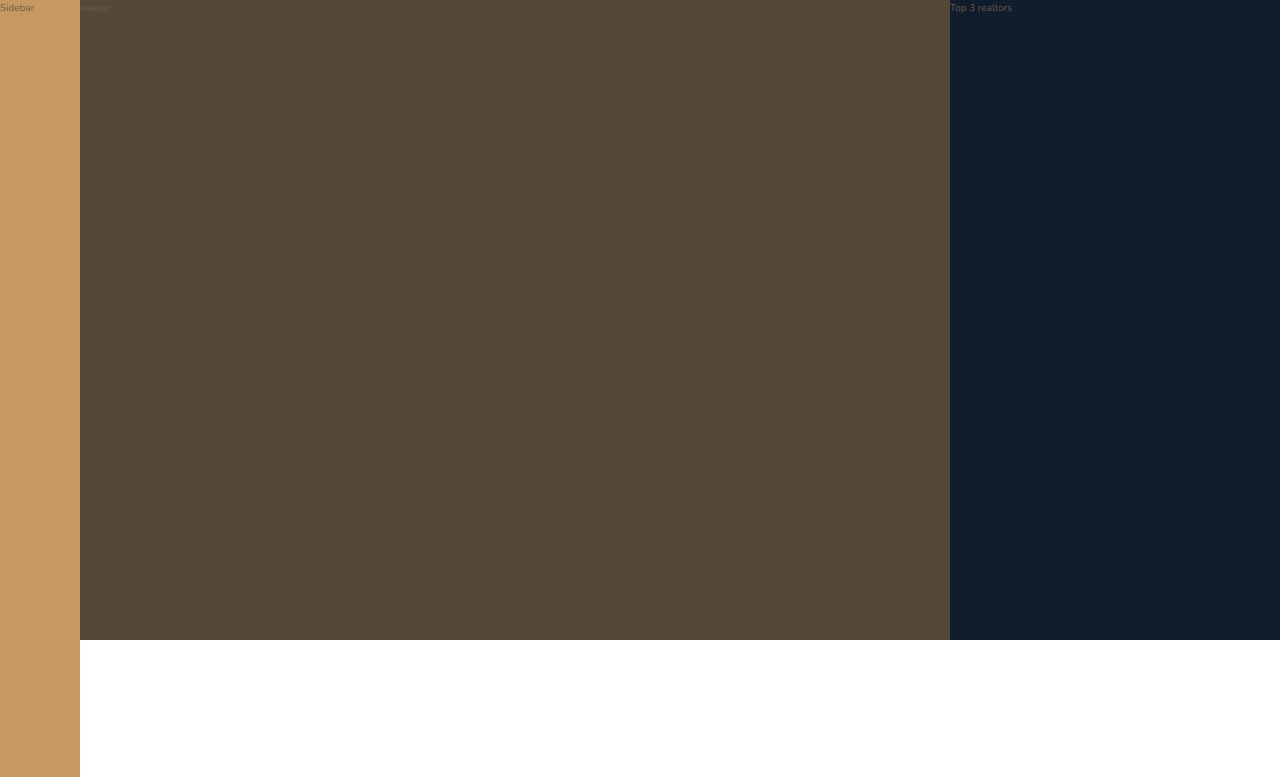
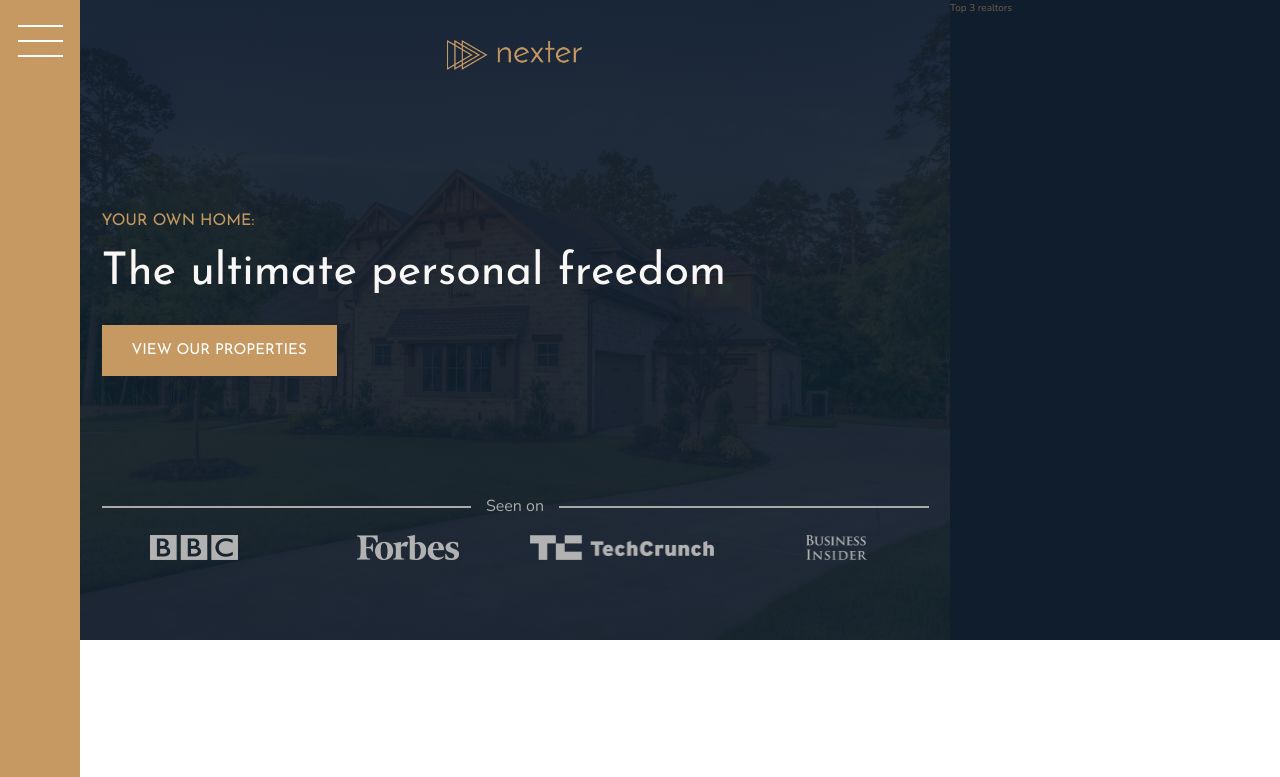
Before and after one commit to Muratozbk/Nexter-Project, a plain HTML site: page index.html in a window 1280 px wide. Shown: the top 777 px of the page. Drawn offline with nearby package versions, Linux system fonts and the light colour scheme.

Commit message:
header commit

```diff
--- a/index.html
+++ b/index.html
@@ -13,11 +13,21 @@
     </head>
    <body class="container">
        <div class="sidebar">
-        Sidebar
+        <button class="nav-btn"></button>
        </div>
 
        <header class="header">
-        header
+        <img src="img/logo.png" alt="logo" class="header__logo">
+        <h3 class="heading-3">Your own home:</h3>
+        <h1 class="heading-1">The ultimate personal freedom</h1>
+        <button class="btn header__btn">View our properties</button>
+        <div class="header__seenon-text">Seen on</div>
+        <div class="header__seenon-logos">
+          <img src="img/logo-bbc.png" alt="">
+          <img src="img/logo-forbes.png" alt="">
+          <img src="img/logo-techcrunch.png" alt="">
+          <img src="img/logo-bi.png" alt="">
+        </div>
        </header>
 
        <div class="realtors">
@@ -313,7 +323,17 @@
        </section>
 
        <footer class="footer">
-        Footer
+        <ul class="nav">
+          <li class="nav__item"><a href="#" class="nav__link">FIND YOUR DREAM HOME</a></li>
+          <li class="nav__item"><a href="#" class="nav__link">REQUEST PROPOSAL</a></li>
+          <li class="nav__item"><a href="#" class="nav__link">DOWNLOAD HOME PLANNER</a></li>
+          <li class="nav__item"><a href="#" class="nav__link">Contact us</a></li>
+          <li class="nav__item"><a href="#" class="nav__link">Submit your property</a></li>
+          <li class="nav__item"><a href="#" class="nav__link">Work with us</a></li>
+        </ul>
+        <p class="copyright">
+          © Copyright 2017 by Jonas Schmedtmann. Feel free to use this project for your own purposes. This does NOT apply if you plan to produce your own course or tutorials based on this project.
+        </p>
        </footer>
   </body>
 </html>
--- a/sass/_footer.scss
+++ b/sass/_footer.scss
@@ -1,4 +1,44 @@
 .footer {
    background-color: $color-secondary;
    grid-column: full-start / full-end;
+   padding: 8rem;
 }
+
+.nav {
+   list-style: none;
+   display: grid;
+   grid-template-columns: repeat(auto-fit, minmax(15rem, 1fr));
+   gap: 2rem;
+   align-items: center;
+
+   &__link:link,
+   &__link:visited {
+      text-decoration: none;
+      font-size: 1.4rem;
+      color: #fff;
+      font-family: $font-display;
+      text-transform: uppercase;
+      text-align: center;
+
+      padding: 1.5rem;
+      display: block;
+      transition: all .2s;
+   }
+
+
+   &__link:hover,
+   &__link:active {
+      background-color: rgba(#fff, .05);
+      transform: translateY(-3px);
+   }
+}
+
+.copyright {
+   font-size: 1.4rem;
+   color: $color-grey-light-2;
+   margin-top: 5rem;
+   text-align: center;
+   width: 70%;
+   margin-right: auto;
+   margin-left: auto;
+}
--- a/sass/_header.scss
+++ b/sass/_header.scss
@@ -1,4 +1,54 @@
 .header {
-    background-color: $color-grey-dark-1;
     grid-column:  full-start / col-end 6;
+    background-image: linear-gradient(rgba($color-secondary, .92),
+    rgba($color-secondary, .92)), url(/img/hero.jpeg);
+    background-size: cover;
+    background-position: center;
+    padding: 8rem;
+    padding-top: 4rem;
+
+    display: grid;
+    grid-template-rows: 1fr min-content 6rem 1fr;
+    grid-template-columns: max-content;
+    gap: 1.5rem;
+    justify-content: center;
+
+    &__logo {
+        height: 3rem;
+        justify-self: center;
+    }
+
+    &__btn {
+        align-self: start;
+        justify-self:start;
+    }
+
+    &__seenon-text {
+        display: grid;
+        grid-template-columns: 1fr max-content 1fr;
+        gap: 1.5rem;
+        align-items: center;
+
+        font-size: 1.6rem;
+        color: $color-grey-light-2;
+
+        &::before,
+        &::after {
+            content: "";
+            height: 2px;
+            display: block;
+            background-color: currentColor;
+        }
+    }
+
+    &__seenon-logos {
+        display: grid;
+        grid-template-columns: repeat(4, 1fr);
+        gap: 3rem;
+        justify-items: center;
+        img {
+            height: 2.5rem;
+            filter: brightness(70%);
+        }
+    }
 }
--- a/sass/_sidebar.scss
+++ b/sass/_sidebar.scss
@@ -2,4 +2,31 @@
     background-color: $color-primary;
     grid-column: sidebar-start / sidebar-end;
     grid-row: 1 / -1;
+    display: flex;
+    justify-content: center;
 }
+
+.nav-btn {
+    border: none;
+    border-radius: 0;
+    margin-top: 4rem;
+
+    background-color: #fff;
+    height: 2px;
+    width: 4.5rem;
+
+    &::before,
+    &::after  {
+        background-color: #fff;
+        width: 4.5rem;
+        height: 2px;
+        content: "";
+        display: block;
+        transform: translateY(-1.5rem);
+    }
+
+    &::after {
+        transform: translateY(1.3rem);
+    }
+
+}
--- a/sass/_typography.scss
+++ b/sass/_typography.scss
@@ -5,6 +5,9 @@
 
 .heading-1 {
     @extend %heading;
+    font-size: 4.5rem;
+    color: $color-grey-light-1;
+    line-height: 1;
 }
 .heading-2 {
     @extend %heading;
```
Also changed, not shown: css/main.css, css/main.min.css.
